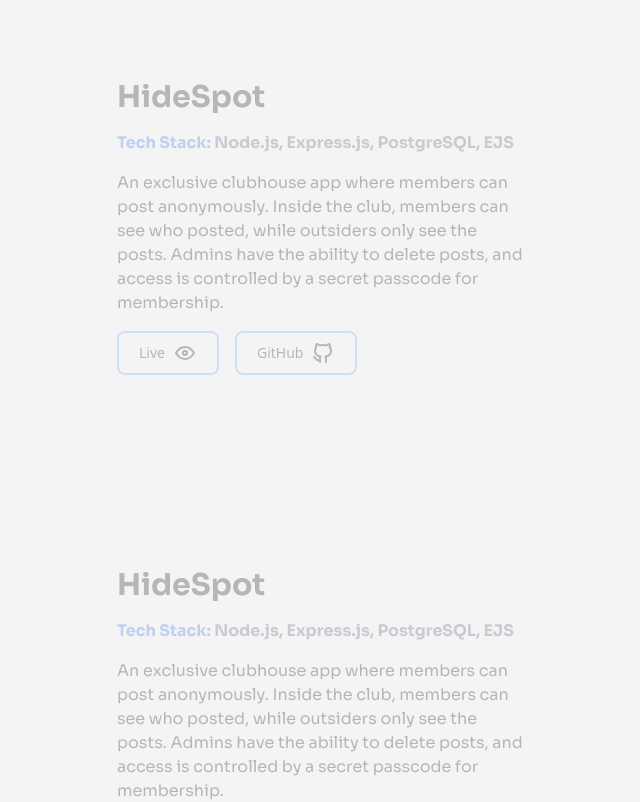
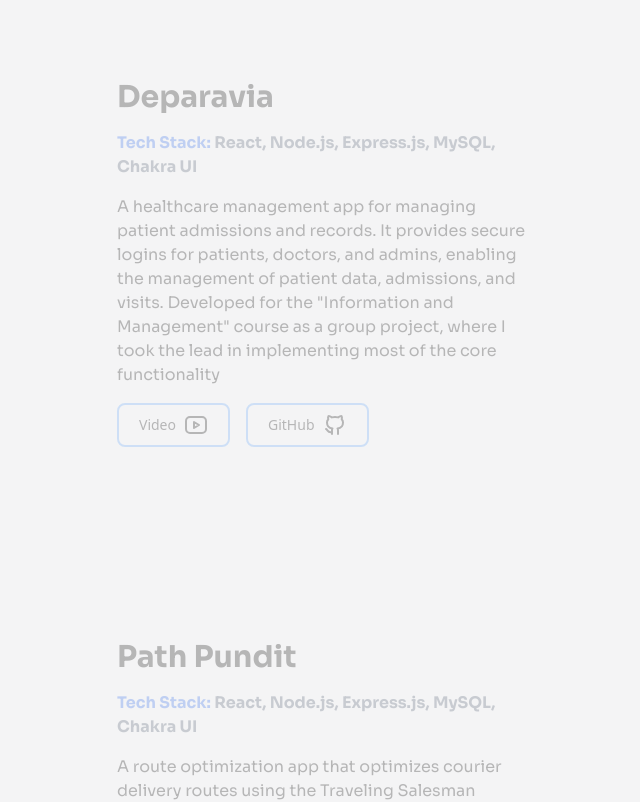
Before and after one commit to Viadsss/Portfolio, a React (Vite) app: page / in a window 1280 px wide. Shown: the part 1420-2222 px from the top of the page, without its empty margins (43-683 px from the left). Built offline with nearby package versions, Linux system fonts and the light colour scheme; a web font is replaced by a local one.

Commit message:
Add more projects

```diff
--- a/src/layout/Projects.tsx
+++ b/src/layout/Projects.tsx
@@ -2,6 +2,12 @@ import Carousel from "../components/Carousel";
 import hidespot1 from "../assets/imgs/hidespot/Hidespot-1.png";
 import hidespot2 from "../assets/imgs/hidespot/Hidespot-2.png";
 import hidespot3 from "../assets/imgs/hidespot/Hidespot-3.png";
+import deparavia1 from "../assets/imgs/deparavia/deparavia-1.png";
+import deparavia2 from "../assets/imgs/deparavia/deparavia-2.png";
+import deparavia3 from "../assets/imgs/deparavia/deparavia-3.png";
+import pathPundit1 from "../assets/imgs/path-pundit/PathPundit-1.png";
+import pathPundit2 from "../assets/imgs/path-pundit/PathPundit-2.png";
+import pathPundit3 from "../assets/imgs/path-pundit/PathPundit-3.png";
 import shopco1 from "../assets/imgs/shop.co/shop.co-1.png";
 import shopco2 from "../assets/imgs/shop.co/shop.co-2.png";
 import shopco3 from "../assets/imgs/shop.co/shop.co-3.png";
@@ -15,6 +21,7 @@ type Project = {
   description: string;
   liveLink: string;
   githubLink: string;
+  videoOnly?: boolean;
 };
 
 const projects: Project[] = [
@@ -23,34 +30,50 @@ const projects: Project[] = [
     techStack: "Node.js, Express.js, PostgreSQL, EJS",
     description:
       "An exclusive clubhouse app where members can post anonymously. Inside the club, members can see who posted, while outsiders only see the posts. Admins have the ability to delete posts, and access is controlled by a secret passcode for membership.",
-    liveLink: "#",
-    githubLink: "#",
+    liveLink: "https://hidespot.up.railway.app/",
+    githubLink: "https://github.com/Viadsss/MembersOnly",
   },
   {
-    title: "HideSpot",
-    techStack: "Node.js, Express.js, PostgreSQL, EJS",
+    title: "Deparavia",
+    techStack: "React, Node.js, Express.js, MySQL, Chakra UI",
     description:
-      "An exclusive clubhouse app where members can post anonymously. Inside the club, members can see who posted, while outsiders only see the posts. Admins have the ability to delete posts, and access is controlled by a secret passcode for membership.",
-    liveLink: "#",
-    githubLink: "#",
+      'A healthcare management app for managing patient admissions and records. It provides secure logins for patients, doctors, and admins, enabling the management of patient data, admissions, and visits. Developed for the "Information and Management" course as a group project, where I took the lead in implementing most of the core functionality',
+    liveLink: "https://www.youtube.com/watch?v=trl7HTWvlbc",
+    githubLink: "https://github.com/Viadsss/DeparaviaApp",
+    videoOnly: true,
   },
   {
-    title: "HideSpot",
-    techStack: "Node.js, Express.js, PostgreSQL, EJS",
+    title: "Path Pundit",
+    techStack: "React, Node.js, Express.js, MySQL, Chakra UI",
     description:
-      "An exclusive clubhouse app where members can post anonymously. Inside the club, members can see who posted, while outsiders only see the posts. Admins have the ability to delete posts, and access is controlled by a secret passcode for membership.",
-    liveLink: "#",
-    githubLink: "#",
+      'A route optimization app that optimizes courier delivery routes using the Traveling Salesman Problem (TSP) and the Branch and Bound algorithm for efficient return trips to the depot. Developed as a group project for the "Design and Analysis of Algorithms" course, where I was responsible for most of the core implementation.',
+    liveLink: "https://www.youtube.com/watch?v=_YHxDOfvXPw",
+    githubLink: "https://github.com/Viadsss/PathPundit",
+    videoOnly: true,
+  },
+  {
+    title: "Shop.co",
+    techStack: "React, Typescript, Tailwind",
+    description:
+      "An online shopping cart platform that allows users to browse products, manage their cart by adding or removing items, and complete purchases. Developed to showcase my expertise in React Routers, fetching data, and handling errors.",
+    liveLink: "https://viads-shopping-cart.netlify.app/",
+    githubLink: "https://github.com/Viadsss/Shopping-Cart",
   },
 ];
 
 const slidesSets = [
-  [hidespot1, hidespot2, hidespot3], // Slides for index 0
-  [shopco1, shopco2, shopco3, shopco4], // Slides for index 1
-  [hidespot1, hidespot3], // Slides for index 2
+  [hidespot1, hidespot2, hidespot3],
+  [deparavia1, deparavia2, deparavia3],
+  [pathPundit1, pathPundit2, pathPundit3],
+  [shopco1, shopco2, shopco3, shopco4],
 ];
 
-const colorMapping = ["bg-yellow-400/60", "bg-red-400/60", "bg-orange-400/60"];
+const colorMapping = [
+  "bg-yellow-400/60",
+  "bg-red-400/60",
+  "bg-orange-400/60",
+  "bg-pink-400/60",
+];
 
 const Projects = () => {
   const projectParentRef = useRef<HTMLDivElement | null>(null);
@@ -108,6 +131,7 @@ const Projects = () => {
                 description={project.description}
                 liveLink={project.liveLink}
                 githubLink={project.githubLink}
+                videoOnly={project.videoOnly}
                 isActive={activeProjectIndex === index}
               >
                 <div
```
